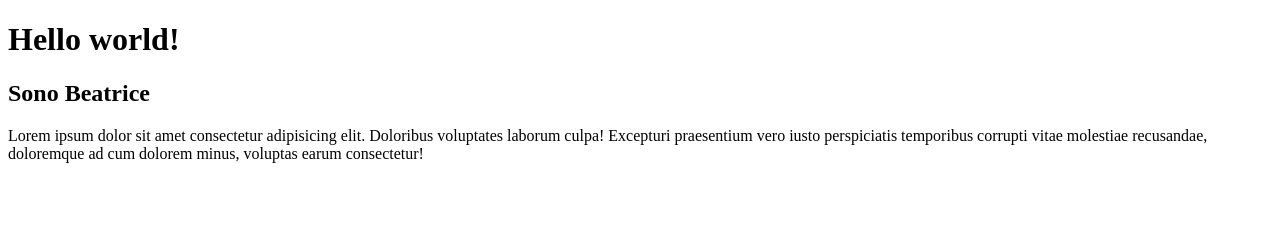
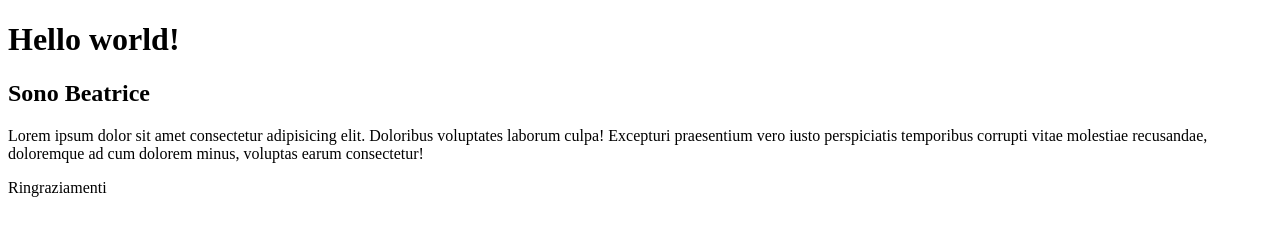
Before and after one commit to BaccanoB/htmlcss-hello, a plain HTML site: page index.html in a window 1280 px wide. Drawn offline with Linux system fonts and the light colour scheme.

Commit message:
inserimento footer

```diff
--- a/index.html
+++ b/index.html
@@ -13,6 +13,7 @@
         <p>Lorem ipsum dolor sit amet consectetur adipisicing elit. Doloribus voluptates laborum culpa! Excepturi praesentium vero iusto perspiciatis temporibus corrupti vitae molestiae recusandae, doloremque ad cum dolorem minus, voluptas earum consectetur!</p>
     </main>
 
+    <footer>Ringraziamenti</footer>
 
 
 
```
